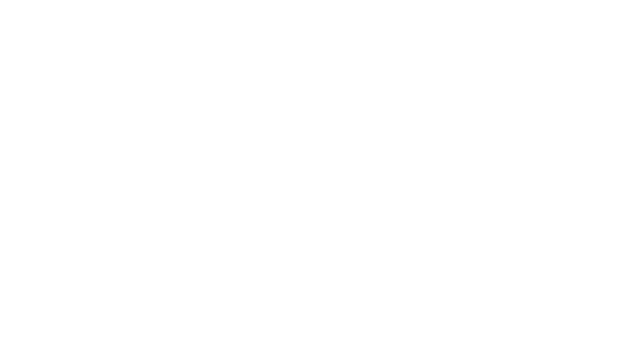
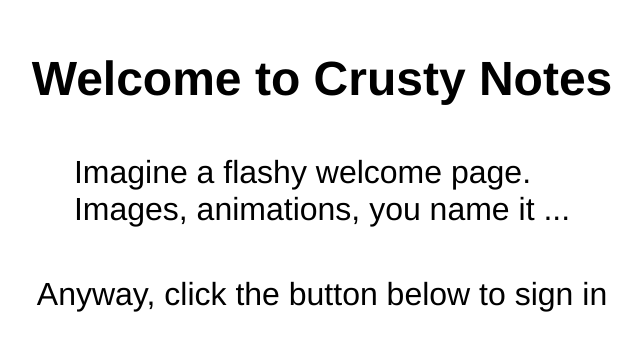
Before and after one commit to CodecoolGlobal/freestyle-mern-project-react-Hamza-Walker, a React (Vite) app in the folder frontend/: page / in a window 1280 px wide. Shown: the part 174-524 px from the top of the page, without its empty margins (318-960 px from the left). Built offline with nearby package versions, Linux system fonts and the light colour scheme.

Commit message:
added an avatar component and more css

```diff
--- a/frontend/src/App.jsx
+++ b/frontend/src/App.jsx
@@ -2,7 +2,7 @@
 import MarkdownPage from "./components/MarkdownPage"
 import { GoogleOAuthProvider, GoogleLogin } from "@react-oauth/google"
 import jwt_decode from "jwt-decode"
-import "./assets/css-tools.css"
+import LoginPage from "./components/LoginPage"
 
 const clientId = "161332176689-u4kmfe25ddfu9na2ick4f9b5d2990cir.apps.googleusercontent.com"
 
@@ -10,41 +10,15 @@
 
 export default function App() {
 	// const [user, setUser] = useState(null)
-	const [user, setUser] = useState({
-		name: null,
-		password: null,
-		iconURL: null
-	})
+	const [user, setUser] = useState(null)
 	const [notes, setNotes] = useState()
 	const [text, setText] = useState(
 		"# A demo of `react-markdown`\n\n`react-markdown` is a markdown component for React.\n\n👉 Changes are re-rendered as you type.\n\n👈 Try writing some markdown on the left.\n\n## Overview\n\nA component by [Espen Hovlandsdal](https://espen.codes/)"
 	)
 
-	let toRender = ""
-
-	if (!user.name) {
-		toRender = (
-			<GoogleLogin
-				onSuccess={response => {
-					const userData = jwt_decode(response.credential)
-					const { name, picture, email } = userData
-					setUser({
-						id: email,
-						name: name,
-						iconURL: picture
-					})
-				}}
-				text="continue_with"
-				cancel_on_tap_outside={true}
-			/>
-		)
-	} else {
-		toRender = <MarkdownPage />
-	}
-
 	return (
 		<AppContext.Provider value={{ user, setUser, text, setText, notes, setNotes }}>
-			<GoogleOAuthProvider clientId={clientId}>{toRender}</GoogleOAuthProvider>
+			<GoogleOAuthProvider clientId={clientId}>{user ? <MarkdownPage /> : <LoginPage />}</GoogleOAuthProvider>
 		</AppContext.Provider>
 	)
 }
--- /dev/null
+++ b/frontend/src/assets/css/avatar.css
@@ -0,0 +1,3 @@
+.avatar {
+	height: 20rem;
+}
--- a/frontend/src/assets/css-tools.css
+++ b/frontend/src/assets/css/css-tools.css
@@ -1,8 +1,19 @@
 @import url(./globals.css);
+
+.height-100 {
+	min-height: 100vh;
+}
 
 .flex-column,
 .flex-row {
 	display: flex;
+}
+
+.align-center {
+	align-items: center;
+}
+.justify-center {
+	justify-content: center;
 }
 
 .flex-column {
--- a/frontend/src/assets/globals.css
+++ b/frontend/src/assets/css/globals.css
@@ -1,12 +1,14 @@
 :root {
 	--color-base: #333;
 	--color-bg: #ccc;
+
+	font-family: "Franklin Gothic Medium", "Arial Narrow", Arial, sans-serif;
 }
 
 * {
 	box-sizing: border-box;
+	margin: 0;
 }
 
 body {
-	margin: 0;
 }
--- /dev/null
+++ b/frontend/src/assets/css/login-page.css
@@ -0,0 +1,3 @@
+.login-page {
+	font-size: 2rem;
+}
--- /dev/null
+++ b/frontend/src/components/Avatar.jsx
@@ -0,0 +1,18 @@
+import { useContext } from "react"
+import { AppContext } from "../App"
+
+import "../assets/css/avatar.css"
+
+export default function Avatar() {
+	const { user } = useContext(AppContext)
+
+	console.log(user)
+
+	return (
+		<div className="avatar flex-column justify-center gap-05">
+			<img src={user.iconURL} alt="User avatar" />
+			<h2>{user.name}</h2>
+			<div>{user.id}</div>
+		</div>
+	)
+}
--- /dev/null
+++ b/frontend/src/components/LoginPage.jsx
@@ -0,0 +1,36 @@
+import { GoogleLogin } from "@react-oauth/google"
+import jwt_decode from "jwt-decode"
+import { useContext } from "react"
+import { AppContext } from "../App"
+
+import "../assets/css/login-page.css"
+
+export default function LoginPage() {
+	const { setUser } = useContext(AppContext)
+
+	return (
+		<div className="login-page flex-column justify-center align-center height-100 gap-3">
+			<h2>Welcome to Crusty Notes</h2>
+			<p>
+				Imagine a flashy welcome page.
+				<br />
+				Images, animations, you name it ...
+			</p>
+			<p>Anyway, click the button below to sign in</p>
+			<GoogleLogin
+				onSuccess={response => {
+					const userData = jwt_decode(response.credential)
+					const { name, picture, email } = userData
+					setUser({
+						id: email,
+						name: name,
+						iconURL: picture
+					})
+				}}
+				text="continue_with"
+				locale="en-En"
+				useOneTap
+			/>
+		</div>
+	)
+}
--- a/frontend/src/components/MarkdownPage.jsx
+++ b/frontend/src/components/MarkdownPage.jsx
@@ -1,9 +1,11 @@
 import { useContext } from "react"
-import "../css/MarkdownPage.css"
 import EditorComponent from "./markDownPagecomponents/EditorComponent"
 import NotesDisplayComponent from "./markDownPagecomponents/NotesDisplayComponent"
 import axios from "axios"
 import { AppContext } from "../App"
+import Avatar from "./Avatar"
+
+import "../assets/css/MarkdownPage.css"
 
 export default function MarkdownPage() {
 	const { text, user, notes, setNotes } = useContext(AppContext)
@@ -35,6 +37,7 @@
 	return (
 		<>
 			<div className="button-container">
+				<Avatar />
 				<button type="submit" className="submit-post-button" onClick={e => handlePost(e)}>
 					Post
 				</button>
--- a/frontend/src/components/markDownPagecomponents/NotesDisplayComponent.jsx
+++ b/frontend/src/components/markDownPagecomponents/NotesDisplayComponent.jsx
@@ -1,7 +1,6 @@
 import React, { useContext } from "react"
 import { AppContext } from "../../App"
 import { marked } from "marked"
-import "../../css/MarkdownPage.css"
 
 export default function NotesDisplayComponent() {
 	const { text } = useContext(AppContext)
--- a/frontend/src/main.tsx
+++ b/frontend/src/main.tsx
@@ -1,6 +1,7 @@
 import React from "react"
 import ReactDOM from "react-dom/client"
 import App from "./App"
+import "./assets/css/css-tools.css"
 
 ReactDOM.createRoot(document.getElementById("root") as HTMLElement).render(
 	<React.StrictMode>
```
Also changed, not shown: frontend/src/components/markDownPagecomponents/EditorComponent.jsx (+10 -7 lines), frontend/src/assets/css/MarkdownPage.css (renamed from frontend/src/css/MarkdownPage.css), 1 other file (tests, documents, lock files or other folders).
